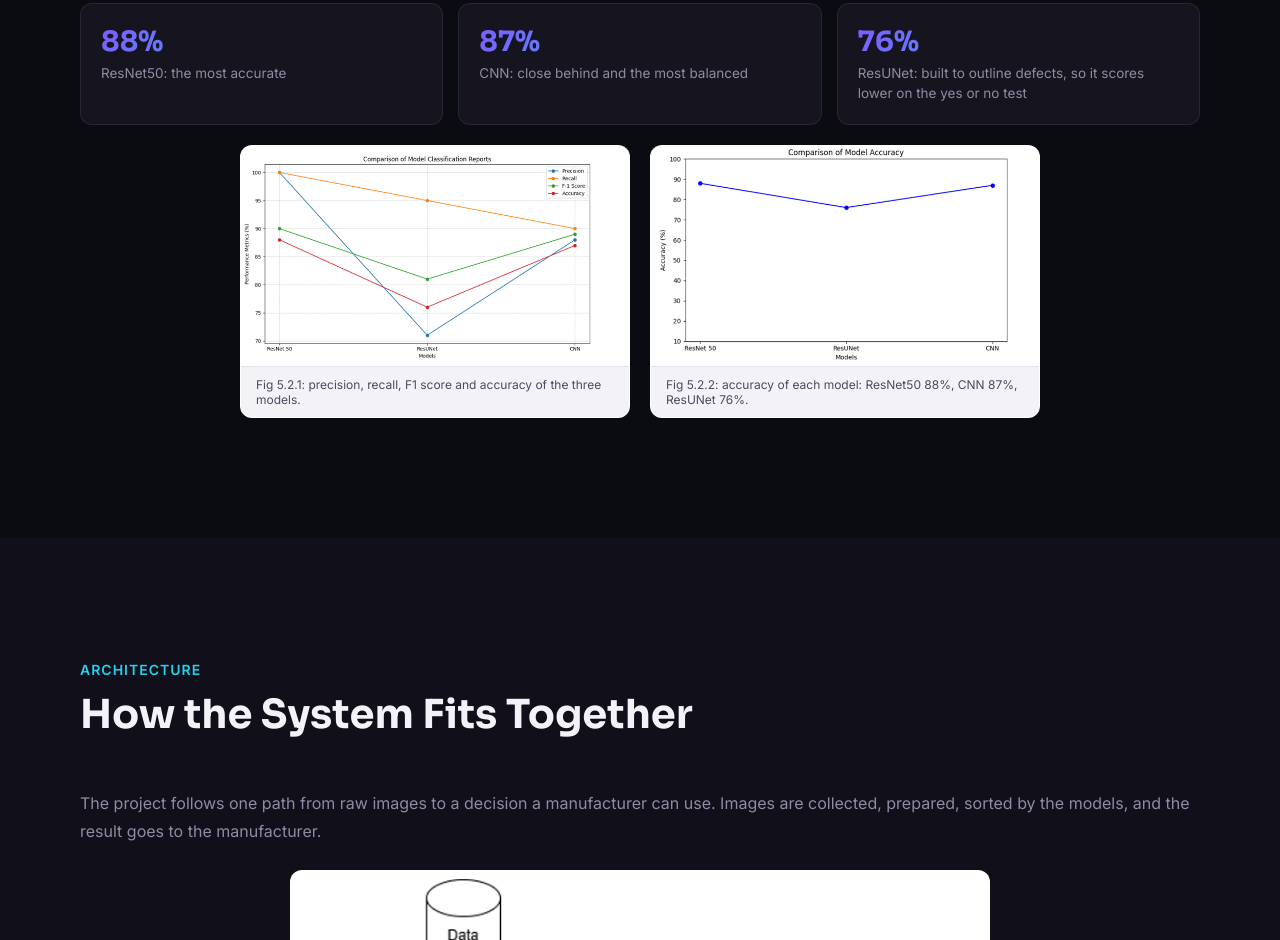
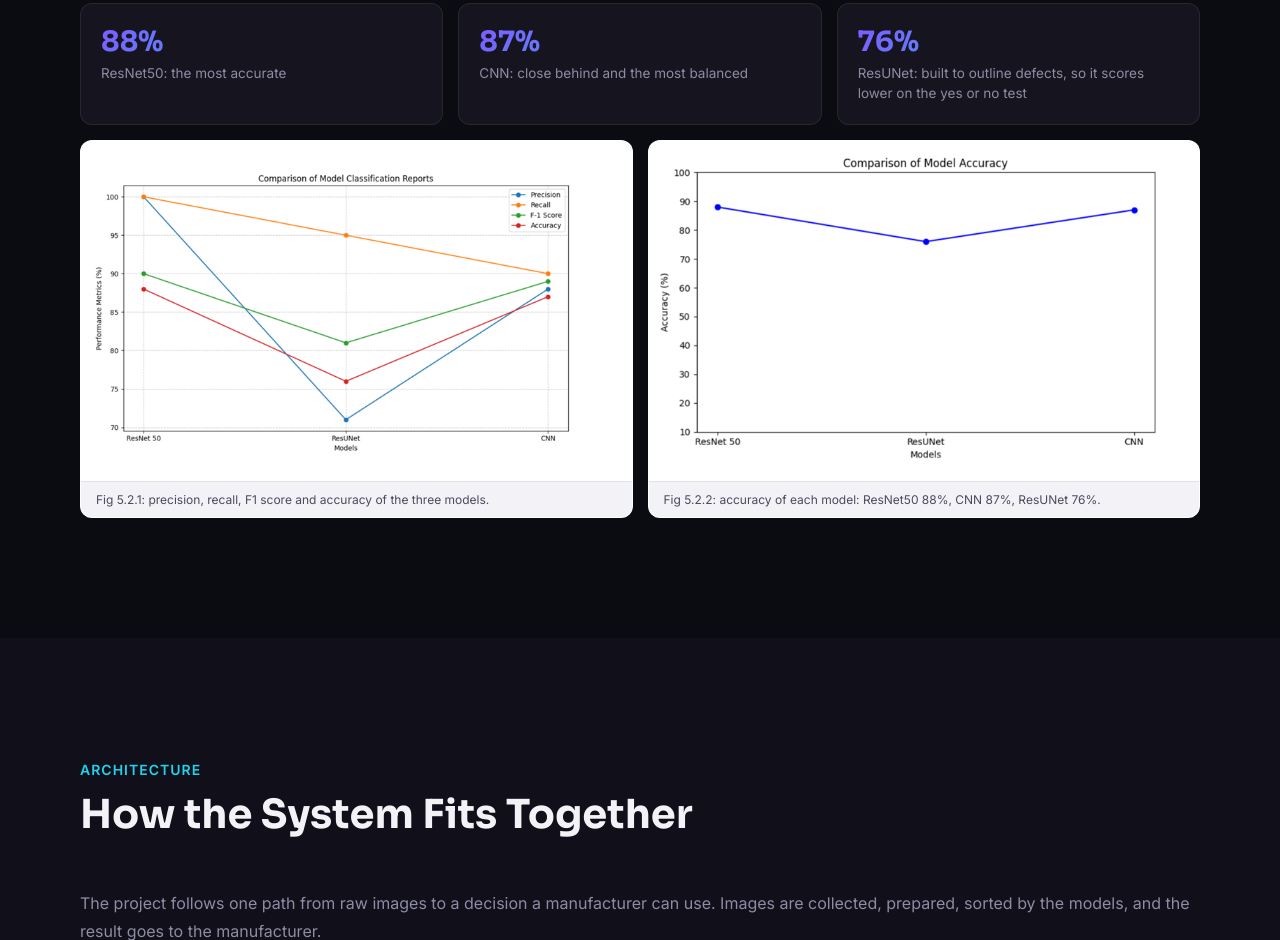
Before and after one commit to pranjalparmar23/pranjalparmar, a plain HTML site: page projects/steel-manufacturing.html in a window 1280 px wide. Shown: the part 7696-8636 px from the top of the page. Drawn offline with nearby package versions, Linux system fonts and the light colour scheme.

Commit message:
fix(projects): align and enlarge the two result graphs to the stat card row
Co-Authored-By: Claude Sonnet 5.5 <noreply@anthropic.com>

```diff
--- a/style.css
+++ b/style.css
@@ -1570,7 +1570,7 @@ p a:hover{
 .pillar-row.text-first:nth-of-type(even) .shot,
 .pillar-row.text-first:nth-of-type(even) .diagram-fig,
 .pillar-row.text-first:nth-of-type(even) .shot-grid{ order: 0; }
-.shot-grid.result-graphs{ grid-template-columns: repeat(2, minmax(0, 1fr)); max-width: 80rem; margin-left: auto; margin-right: auto; align-items: start; }
+.shot-grid.result-graphs{ grid-template-columns: repeat(2, minmax(0, 1fr)); gap: 1.5rem; margin-top: 1.5rem; align-items: stretch; }
 .shot-grid.result-graphs .diagram-fig{ margin-top: 0; }
 .shot-grid.result-graphs .diagram-fig img{ background: #fff; }
 .shot-grid.result-graphs .diagram-fig figcaption{ font-size: 1.2rem; }
@@ -1578,4 +1578,6 @@ p a:hover{
     .pillar-row.text-first{ grid-template-columns: 1fr; }
     .shot-grid.result-graphs{ grid-template-columns: 1fr; }
 }
-.shot-grid.result-graphs .diagram-fig img{ height: 22rem; width: 100%; object-fit: contain; }
+.shot-grid.result-graphs .diagram-fig{ display: flex; flex-direction: column; max-width: none; margin: 0; }
+.shot-grid.result-graphs .diagram-fig img{ height: 34rem; width: 100%; object-fit: contain; padding: 1rem; background: #fff; }
+.shot-grid.result-graphs .diagram-fig figcaption{ flex: 1; }
```
